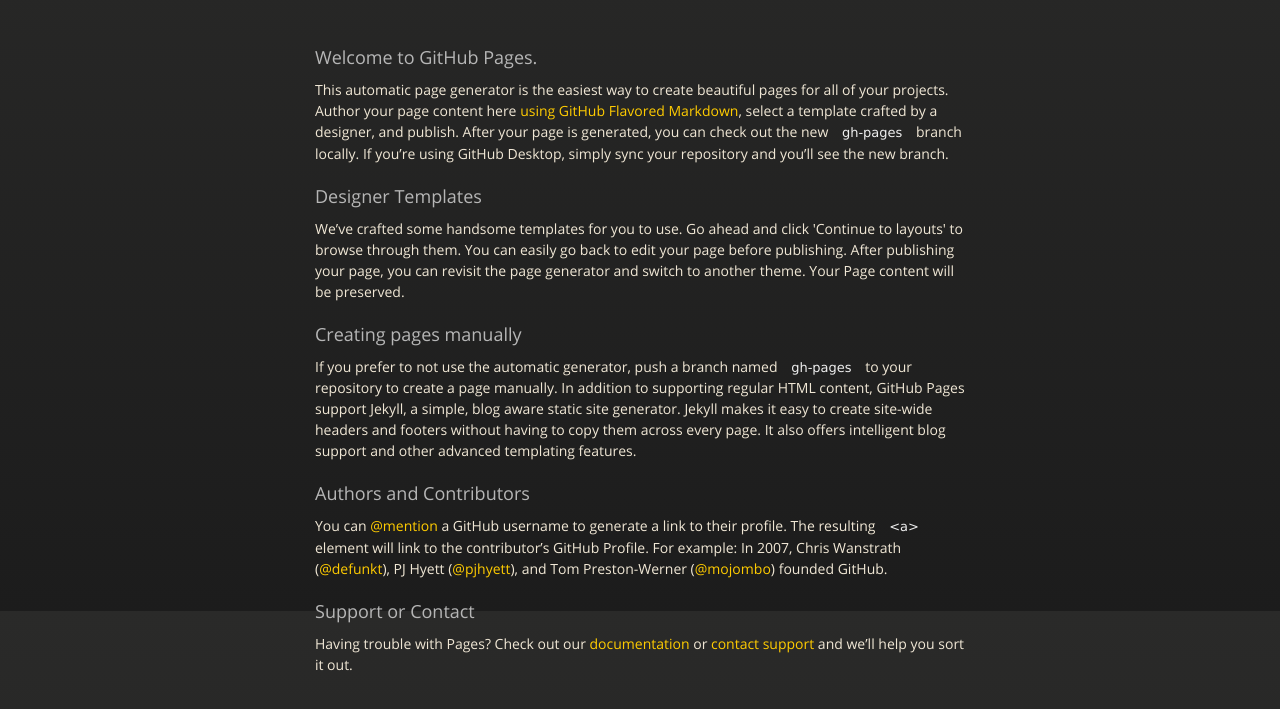
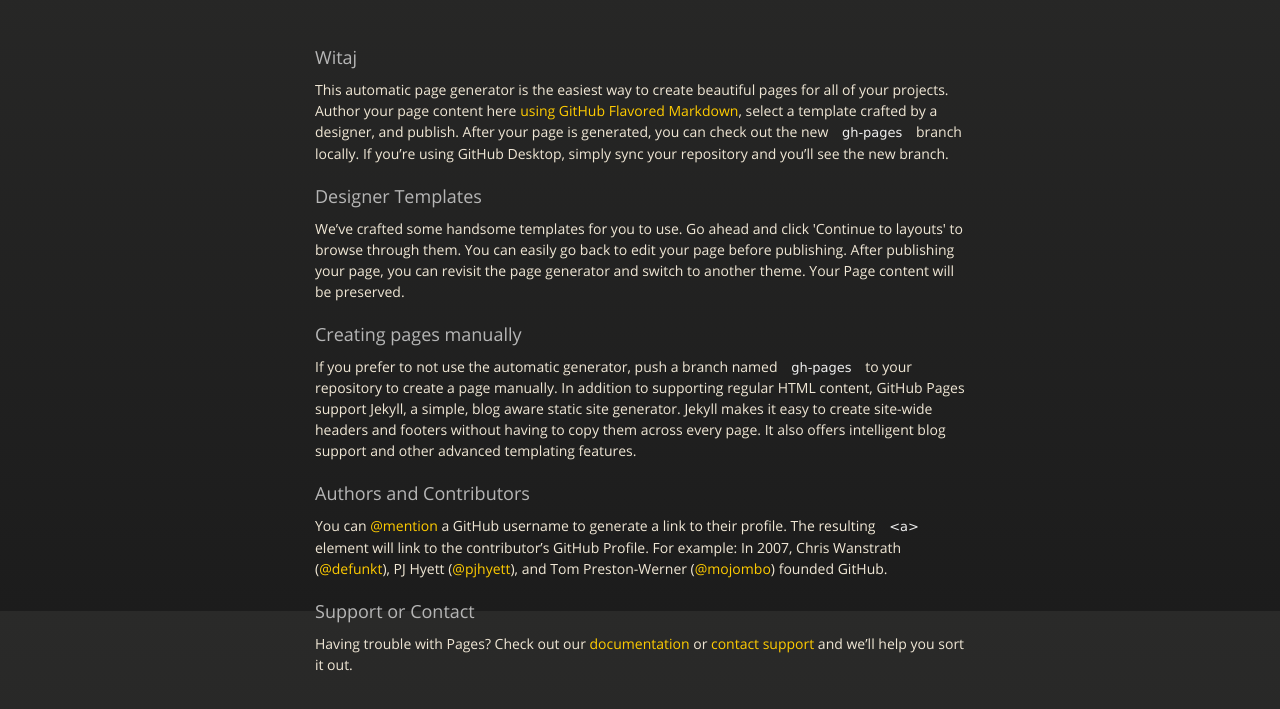
Before and after one commit to mpuciato/Wilczyszaniec2, a plain HTML site: page index.html in a window 1280 px wide. Shown: the part 189-898 px from the top of the page. Drawn offline with nearby package versions, Linux system fonts and the light colour scheme.

Commit message:
Update index.html

```diff
--- a/index.html
+++ b/index.html
@@ -39,13 +39,12 @@
         </div>
 
         <h3>
-<a id="Kwatera Hitlera w Gierłoży." class="anchor" href="#Kwatera Hitlera w Gierłoży." aria-hidden="true"><span aria-hidden="true" class="octicon octicon-link"></span></a>Welcome to GitHub Pages.</h3>
+<a id="Kwatera Hitlera w Gierłoży." class="anchor" href="#Kwatera-Hitlera-w-Gierłoży" aria-hidden="true"><span aria-hidden="true" class="octicon octicon-link"></span></a>Witaj</h3>
 
 <p>This automatic page generator is the easiest way to create beautiful pages for all of your projects. Author your page content here <a href="https://guides.github.com/features/mastering-markdown/">using GitHub Flavored Markdown</a>, select a template crafted by a designer, and publish. After your page is generated, you can check out the new <code>gh-pages</code> branch locally. If you’re using GitHub Desktop, simply sync your repository and you’ll see the new branch.</p>
 
 <h3>
 <a id="designer-templates" class="anchor" href="#designer-templates" aria-hidden="true"><span aria-hidden="true" class="octicon octicon-link"></span></a>Designer Templates</h3>
-
 <p>We’ve crafted some handsome templates for you to use. Go ahead and click 'Continue to layouts' to browse through them. You can easily go back to edit your page before publishing. After publishing your page, you can revisit the page generator and switch to another theme. Your Page content will be preserved.</p>
 
 <h3>
```
